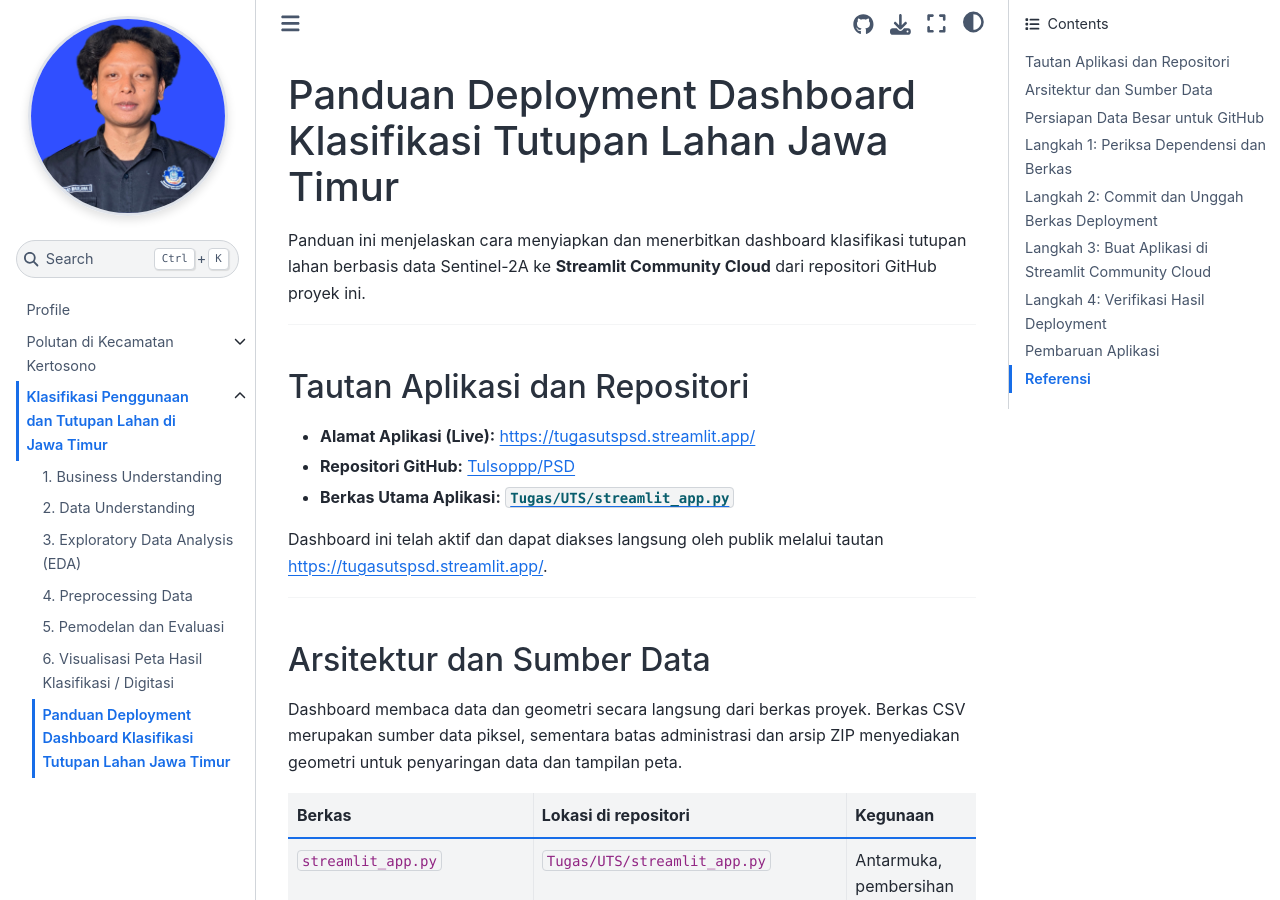
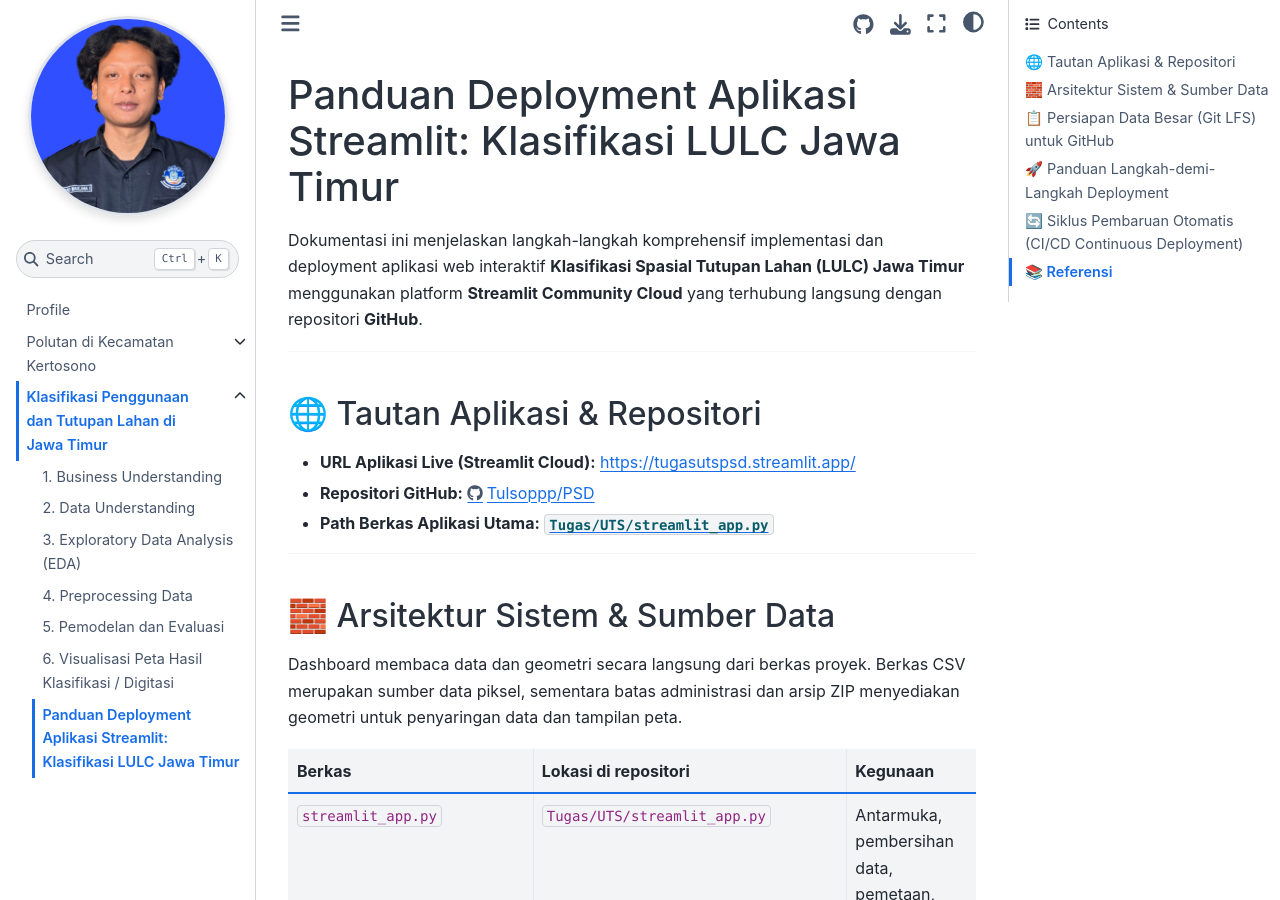
Before and after one commit to Tulsoppp/PSD, a Jupyter Book: the page built from Tugas/UTS/panduan.md, in a window 1280 px wide and 900 px high. Built offline with Jupyter Book 1.0.4 settings and Sphinx 7.4.7 and the Sphinx Book theme 1.1.4, drawn with Linux system fonts in a browser that asks for light colours; pages that are not in the unit, such as notebooks, are missing from menus; some of the changed text lies outside the part shown.

Commit message:
docs: sesuaikan format judul, tautan aplikasi, dan struktur panduan deployment

```diff
--- a/Tugas/UTS/panduan.md
+++ b/Tugas/UTS/panduan.md
@@ -1,20 +1,18 @@
-# Panduan Deployment Dashboard Klasifikasi Tutupan Lahan Jawa Timur
+# Panduan Deployment Aplikasi Streamlit: Klasifikasi LULC Jawa Timur
 
-Panduan ini menjelaskan cara menyiapkan dan menerbitkan dashboard klasifikasi tutupan lahan berbasis data Sentinel-2A ke **Streamlit Community Cloud** dari repositori GitHub proyek ini.
+Dokumentasi ini menjelaskan langkah-langkah komprehensif implementasi dan deployment aplikasi web interaktif **Klasifikasi Spasial Tutupan Lahan (LULC) Jawa Timur** menggunakan platform **Streamlit Community Cloud** yang terhubung langsung dengan repositori **GitHub**.
 
 ---
 
-## Tautan Aplikasi dan Repositori
+## 🌐 Tautan Aplikasi & Repositori
 
-- **Alamat Aplikasi (Live):** [https://tugasutspsd.streamlit.app/](https://tugasutspsd.streamlit.app/)
-- **Repositori GitHub:** [Tulsoppp/PSD](https://github.com/Tulsoppp/PSD)
-- **Berkas Utama Aplikasi:** [`Tugas/UTS/streamlit_app.py`](https://github.com/Tulsoppp/PSD/blob/main/Tugas/UTS/streamlit_app.py)
-
-Dashboard ini telah aktif dan dapat diakses langsung oleh publik melalui tautan [https://tugasutspsd.streamlit.app/](https://tugasutspsd.streamlit.app/).
+- **URL Aplikasi Live (Streamlit Cloud):** [https://tugasutspsd.streamlit.app/](https://tugasutspsd.streamlit.app/)
+- **Repositori GitHub:** [https://github.com/Tulsoppp/PSD](https://github.com/Tulsoppp/PSD)
+- **Path Berkas Aplikasi Utama:** [`Tugas/UTS/streamlit_app.py`](https://github.com/Tulsoppp/PSD/blob/main/Tugas/UTS/streamlit_app.py)
 
 ---
 
-## Arsitektur dan Sumber Data
+## 🧱 Arsitektur Sistem & Sumber Data
 
 Dashboard membaca data dan geometri secara langsung dari berkas proyek. Berkas CSV merupakan sumber data piksel, sementara batas administrasi dan arsip ZIP menyediakan geometri untuk penyaringan data dan tampilan peta.
 
@@ -56,7 +54,7 @@
 
 ---
 
-## Persiapan Data Besar untuk GitHub
+## 📋 Persiapan Data Besar (Git LFS) untuk GitHub
 
 CSV `Tugas/UTS/piksel_s2_JTM.csv` berukuran sekitar **117 MiB**. GitHub menolak berkas tunggal yang lebih besar dari 100 MiB jika diunggah sebagai berkas Git biasa. Gunakan **Git Large File Storage (Git LFS)** untuk CSV ini. Streamlit Community Cloud mendukung berkas yang disimpan dengan Git LFS.
 
@@ -78,7 +76,9 @@
 
 ---
 
-## Langkah 1: Periksa Dependensi dan Berkas
+## 🚀 Panduan Langkah-demi-Langkah Deployment
+
+### Langkah 1: Periksa Dependensi dan Berkas
 
 Repositori ini sudah memiliki `requirements.txt` di akar proyek. Berkas tersebut mencakup pustaka yang digunakan dashboard, termasuk Streamlit, pandas, NumPy, Matplotlib, scikit-learn, Folium, GeoPandas, dan Shapely. Community Cloud dapat menggunakan berkas dependensi di akar repositori meskipun berkas aplikasi berada di subdirektori.
 
@@ -92,7 +92,7 @@
 
 ---
 
-## Langkah 2: Commit dan Unggah Berkas Deployment
+### Langkah 2: Commit dan Unggah Berkas Deployment
 
 Periksa perubahan lokal terlebih dahulu agar berkas lain yang tidak terkait tidak ikut ter-commit:
 
@@ -123,7 +123,7 @@
 
 ---
 
-## Langkah 3: Buat Aplikasi di Streamlit Community Cloud
+### Langkah 3: Membuat Deployment Aplikasi Baru di Streamlit Cloud
 
 1. Buka [share.streamlit.io](https://share.streamlit.io/) dan masuk menggunakan akun GitHub yang memiliki akses ke repositori.
 2. Pilih **Create app**.
@@ -139,7 +139,7 @@
 
 ---
 
-## Langkah 4: Verifikasi Hasil Deployment
+### Langkah 4: Proses Build & Verifikasi Cloud
 
 Setelah proses build selesai, buka URL aplikasi dan pastikan:
 
@@ -155,7 +155,7 @@
 
 ---
 
-## Pembaruan Aplikasi
+## 🔄 Siklus Pembaruan Otomatis (CI/CD Continuous Deployment)
 
 Untuk menerbitkan perubahan berikutnya:
 
@@ -166,7 +166,7 @@
 
 ---
 
-## Referensi
+## 📚 Referensi
 
 - [Streamlit Community Cloud: Deploy your app](https://docs.streamlit.io/deploy/streamlit-community-cloud/deploy-your-app)
 - [Streamlit Community Cloud: File organization](https://docs.streamlit.io/deploy/streamlit-community-cloud/deploy-your-app/file-organization)
```
